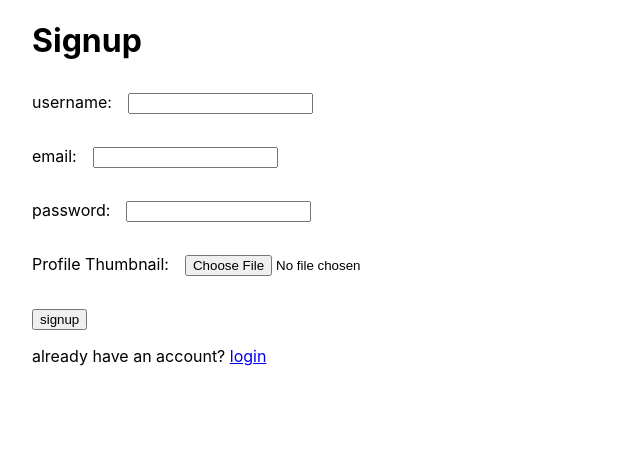
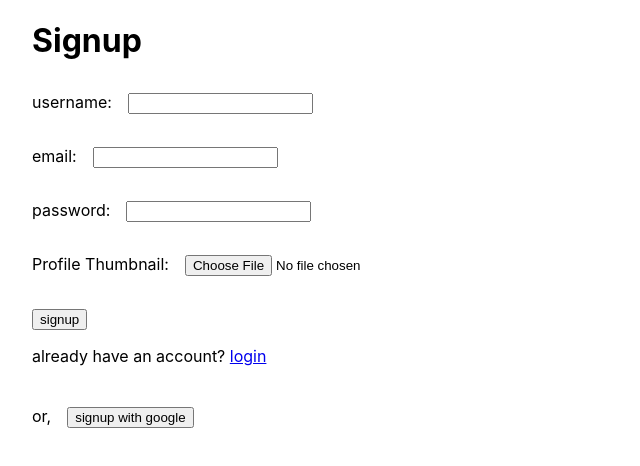
Before and after one commit to Iftee97/react-firebase9-firestore-auth-storage, a React (Create React App) app: page /signup in a window 1280 px wide. Shown: the top 466 px of the page, without its empty margins (0-640 px from the left). Built offline with nearby package versions, Linux system fonts and the light colour scheme; no server answers.

Commit message:
added google sign up - google oAuth

```diff
--- a/src/context/AuthContext.js
+++ b/src/context/AuthContext.js
@@ -49,7 +49,7 @@ export const AuthContextProvider = ({ children }) => {
     })
   }, [])
 
-  console.log('AuthContext state:', state)
+  // console.log('AuthContext state:', state)
 
   return (
     <AuthContext.Provider value={{ ...state, dispatch }}>
--- a/src/index.css
+++ b/src/index.css
@@ -36,3 +36,11 @@ label input {
 .username {
   margin: 0 1rem;
 }
+
+.oAuthSignUp {
+  margin-top: 2.5rem;
+}
+
+.oAuthSignUp>span {
+  margin-right: 1rem;
+}
--- a/src/pages/Home.jsx
+++ b/src/pages/Home.jsx
@@ -21,11 +21,13 @@ const Home = () => {
           <h2>
             Welcome
             <span className="username">{user.displayName}</span>
-            <img
-              src={user.photoURL}
-              alt="user.photoURL"
-              className="avatar"
-            />
+            {user.photoURL && (
+              <img
+                src={user.photoURL}
+                alt="user.photoURL"
+                className="avatar"
+              />
+            )}
           </h2>
         </div>
       )}
--- a/src/pages/Signup.jsx
+++ b/src/pages/Signup.jsx
@@ -1,12 +1,31 @@
 import React, { useState } from 'react'
-import { Link } from 'react-router-dom'
+import { Link, useNavigate } from 'react-router-dom'
 import { useAuthContext } from '../hooks/useAuthContext'
 
 // firebase imports
-import { db, auth, storage } from '../firebaseConfig/firebaseConfig'
-import { createUserWithEmailAndPassword, updateProfile } from "firebase/auth"
-import { ref, uploadBytesResumable, getDownloadURL } from "firebase/storage"
-import { collection, addDoc } from "firebase/firestore"
+import {
+  db,
+  auth,
+  storage
+} from '../firebaseConfig/firebaseConfig'
+import {
+  createUserWithEmailAndPassword,
+  updateProfile,
+  signInWithPopup,
+  GoogleAuthProvider
+} from "firebase/auth"
+import {
+  ref,
+  uploadBytesResumable,
+  getDownloadURL
+} from "firebase/storage"
+import {
+  collection,
+  addDoc,
+  getDoc,
+  doc
+} from "firebase/firestore"
+
 
 const Signup = () => {
   const { dispatch } = useAuthContext()
@@ -14,6 +33,7 @@ const Signup = () => {
   const [password, setPassword] = useState('')
   const [displayName, setDisplayName] = useState('')
   const [thumbnail, setThumbnail] = useState(null)
+  const navigate = useNavigate()
 
   const handleSubmit = async (e) => {
     e.preventDefault()
@@ -70,6 +90,39 @@ const Signup = () => {
     )
   }
 
+  const handleGoogleClick = async () => {
+    try {
+      const provider = new GoogleAuthProvider()
+      const response = await signInWithPopup(auth, provider)
+      const user = response.user
+      console.log(`signed up user:`, user)
+
+      // Check for user in firestore db
+      const docSnapshot = await getDoc(doc(db, 'users', user.uid))
+
+      // if user doesn't exist, add user to firestore db (basically sign up the user)
+      if (!docSnapshot.exists()) {
+        await addDoc(collection(db, "users"), {
+          email: user.email,
+          displayName: user.displayName,
+          photoURL: user.photoURL,
+          uid: user.uid,
+        })
+      }
+
+      await updateProfile(response.user, {
+        displayName: user.displayName,
+        photoURL: user.photoURL,
+      }) // updating user profile with displayName and photoURL
+
+      dispatch({ type: "LOGIN", payload: response.user }) // dispatch LOGIN action
+
+      navigate('/')
+    } catch (error) {
+      console.log(error)
+    }
+  }
+
   return (
     <div>
       <h1>Signup</h1>
@@ -108,6 +161,11 @@ const Signup = () => {
         <button type='submit'>signup</button>
         <p>already have an account? <Link to="/login">login</Link></p>
       </form>
+
+      <div className='oAuthSignUp'>
+        <span>or,</span>
+        <button onClick={handleGoogleClick}>signup with google</button>
+      </div>
     </div>
   )
 }
```
Also changed, not shown: src/App.js (+3 -12 lines).
